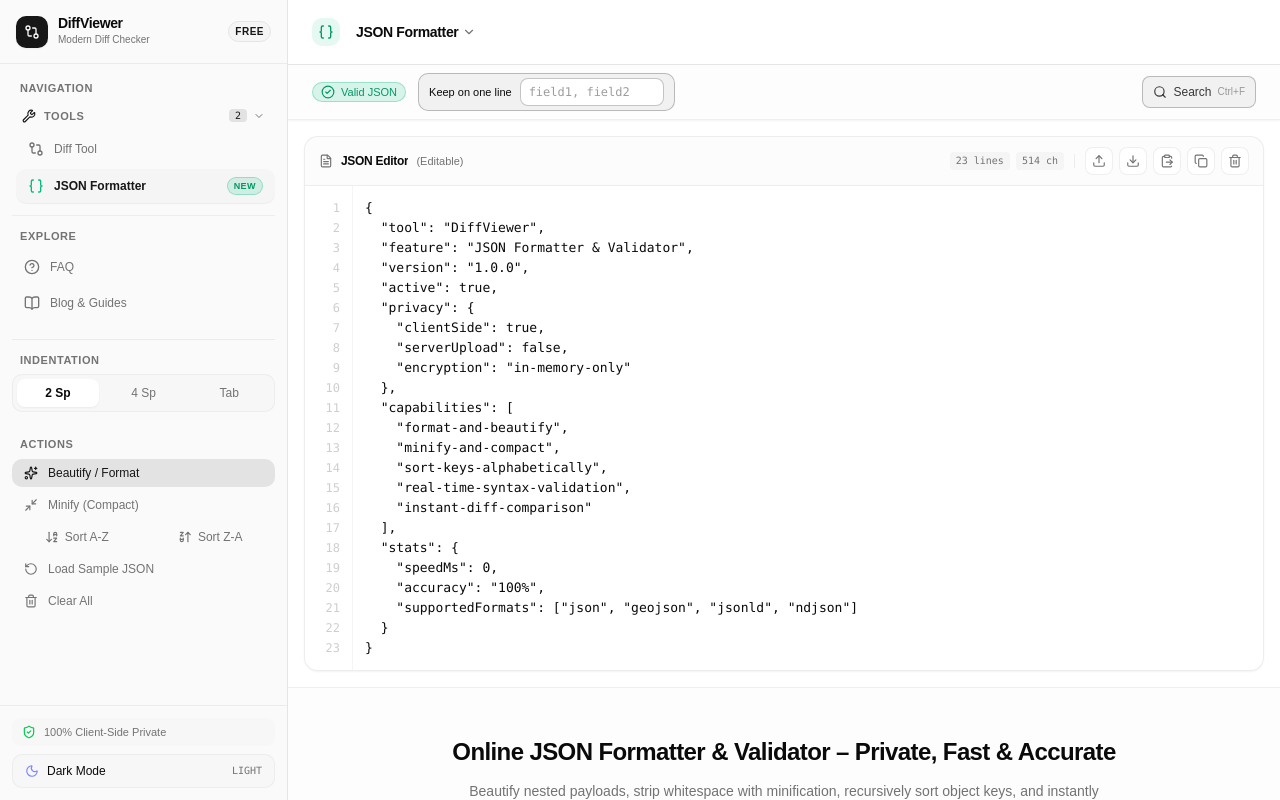
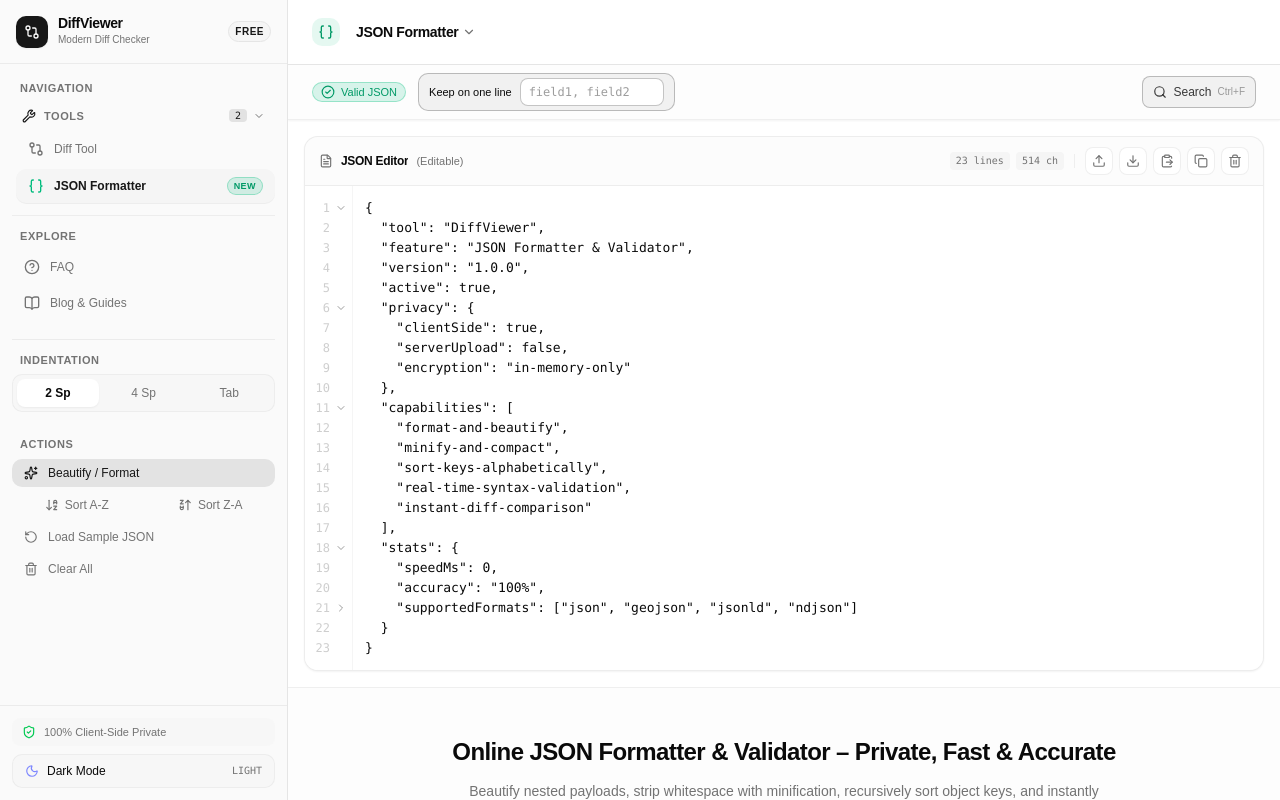
Before and after one commit to ujjwalraj123/diffviewer, a React (Vite) app: page /json-formatter in a window 1280 px wide. Built offline with nearby package versions, Linux system fonts and the light colour scheme.

Commit message:
Add the Minimize option in JSON editor

```diff
--- a/src/components/AppSidebar.tsx
+++ b/src/components/AppSidebar.tsx
@@ -19,7 +19,6 @@ import {
   Braces,
   Wrench,
   Sparkles,
-  Minimize2,
   ArrowDownAZ,
   ChevronDown,
   ChevronRight,
@@ -44,7 +43,6 @@ export interface AppSidebarProps {
   jsonSortOrder?: "asc" | "desc" | null;
   onJsonSortOrderChange?: (order: "asc" | "desc") => void;
   onJsonFormat?: () => void;
-  onJsonMinify?: () => void;
   onJsonLoadSample?: () => void;
   onJsonClear?: () => void;
 }
@@ -66,7 +64,6 @@ export function AppSidebar({
   jsonSortOrder = null,
   onJsonSortOrderChange,
   onJsonFormat,
-  onJsonMinify,
   onJsonLoadSample,
   onJsonClear,
 }: AppSidebarProps) {
@@ -477,17 +474,6 @@ export function AppSidebar({
                     <span>Beautify / Format</span>
                   </button>
 
-                  {onJsonMinify && (
-                    <button
-                      type="button"
-                      onClick={onJsonMinify}
-                      className="w-full flex items-center gap-2.5 px-3 py-1.5 rounded-lg text-xs font-medium text-muted-foreground hover:bg-sidebar-accent hover:text-sidebar-foreground transition-colors cursor-pointer"
-                    >
-                      <Minimize2 className="size-3.5" />
-                      <span>Minify (Compact)</span>
-                    </button>
-                  )}
-
                   {onJsonSortOrderChange && (
                     <div className="grid grid-cols-2 gap-1">
                       {(["asc", "desc"] as const).map((order) => (
--- a/src/components/TextEditorPair.tsx
+++ b/src/components/TextEditorPair.tsx
@@ -1,6 +1,6 @@
 import { useRef, useEffect, useCallback, useMemo, useState, type ChangeEvent, type KeyboardEvent, type ReactNode } from 'react'
 import { CopyButton } from './CopyButton'
-import { ClipboardPaste, Trash2, FileText, Search, ChevronUp, ChevronDown, X } from 'lucide-react'
+import { ClipboardPaste, Trash2, FileText, Search, ChevronUp, ChevronDown, ChevronRight, X } from 'lucide-react'
 import { findTextMatches } from '../lib/utils'
 
 function getHighlightSegments(value: string, start: number, length: number) {
@@ -62,6 +62,50 @@ export interface CodeEditorPaneProps {
   selectionRequest?: { start: number; length: number; token: number } | undefined
   searchMatches?: Array<{ start: number; length: number }> | undefined
   activeSearchIndex?: number | undefined
+  jsonBlockIndent?: string
+}
+
+interface JsonBlock {
+  start: number
+  end: number
+  line: number
+}
+
+function findJsonBlocks(value: string): JsonBlock[] {
+  const stack: Array<{ start: number; line: number; open: string }> = []
+  const blocks: JsonBlock[] = []
+  let inString = false
+  let escaped = false
+  let line = 0
+
+  for (let index = 0; index < value.length; index += 1) {
+    const character = value[index]
+    if (inString) {
+      if (escaped) escaped = false
+      else if (character === '\\') escaped = true
+      else if (character === '"') inString = false
+    } else if (character === '"') {
+      inString = true
+    } else if (character === '{' || character === '[') {
+      stack.push({ start: index, line, open: character })
+    } else if (character === '}' || character === ']') {
+      const current = stack[stack.length - 1]
+      if (
+        current &&
+        ((current.open === '{' && character === '}') ||
+          (current.open === '[' && character === ']'))
+      ) {
+        stack.pop()
+        if (index > current.start + 1) {
+          blocks.push({ start: current.start, end: index + 1, line: current.line })
+        }
+      }
+    }
+
+    if (character === '\n') line += 1
+  }
+
+  return blocks
 }
 
 export function CodeEditorPane({
@@ -82,6 +126,7 @@ export function CodeEditorPane({
   selectionRequest,
   searchMatches,
   activeSearchIndex,
+  jsonBlockIndent,
 }: CodeEditorPaneProps) {
   const textareaRef = useRef<HTMLTextAreaElement>(null)
   const gutterRef = useRef<HTMLDivElement>(null)
@@ -97,6 +142,42 @@ export function CodeEditorPane({
   const matches = useMemo(() => findTextMatches(value, searchQuery), [searchQuery, value])
   const selectedMatchIndex =
     matches.length > 0 ? activeMatchIndex % matches.length : -1
+  const jsonBlocksByLine = useMemo(() => {
+    const blocksByLine = new Map<number, JsonBlock>()
+    if (jsonBlockIndent === undefined) return blocksByLine
+
+    for (const block of findJsonBlocks(value)) {
+      const existing = blocksByLine.get(block.line)
+      if (!existing || block.end > existing.end) {
+        blocksByLine.set(block.line, block)
+      }
+    }
+    return blocksByLine
+  }, [jsonBlockIndent, value])
+
+  const toggleJsonBlock = (block: JsonBlock) => {
+    if (jsonBlockIndent === undefined) return
+    const source = value.slice(block.start, block.end)
+    const parsed = JSON.parse(source) as unknown
+    let replacement: string
+    if (source.includes('\n')) {
+      replacement = JSON.stringify(parsed)
+    } else {
+      const expanded = JSON.stringify(parsed, null, jsonBlockIndent)
+      const lineStart = value.lastIndexOf('\n', block.start - 1) + 1
+      const lineIndent = value.slice(lineStart, block.start).match(/^\s*/)?.[0] ?? ''
+      replacement = expanded
+        .split('\n')
+        .map((expandedLine, index) =>
+          index === 0 ? expandedLine : `${lineIndent}${expandedLine}`,
+        )
+        .join('\n')
+    }
+
+    onChange(
+      `${value.slice(0, block.start)}${replacement}${value.slice(block.end)}`,
+    )
+  }
 
   // Synchronize gutter and highlight overlays with textarea scrolling
   const handleScroll = () => {
@@ -482,19 +563,44 @@ export function CodeEditorPane({
         {/* Line Numbers Gutter */}
         <div
           ref={gutterRef}
-          aria-hidden="true"
-          className="w-12 shrink-0 py-3 text-right pr-3 select-none text-muted-foreground/35 border-r border-border/40 overflow-hidden text-xs leading-[20px] font-mono z-[2] bg-background/95 backdrop-blur-xs"
+          role="group"
+          aria-label="Editor line numbers and JSON block controls"
+          style={{
+            width: `calc(${String(lineCount).length}ch + 1.75rem)`,
+          }}
+          className="min-w-12 shrink-0 py-3 px-1 select-none text-muted-foreground/35 border-r border-border/40 overflow-hidden text-xs leading-[20px] font-mono z-[2] bg-background/95 backdrop-blur-xs"
         >
           {Array.from({ length: lineCount }, (_, i) => {
             const isError = errorLine !== undefined && errorLine !== null && i + 1 === errorLine
+            const block = jsonBlocksByLine.get(i)
+            const isMinimized = block
+              ? !value.slice(block.start, block.end).includes('\n')
+              : false
             return (
               <div
                 key={i + 1}
-                className={`h-[20px] transition-colors ${
+                className={`grid h-[20px] grid-cols-[minmax(0,1fr)_14px] items-center gap-1 transition-colors ${
                   isError ? 'bg-destructive/25 text-destructive font-bold' : ''
                 }`}
               >
-                {i + 1}
+                <span className="text-right">{i + 1}</span>
+                {block && (
+                  <button
+                    type="button"
+                    onMouseDown={(event) => event.preventDefault()}
+                    onClick={() => toggleJsonBlock(block)}
+                    title={`${isMinimized ? 'Expand' : 'Minimize'} JSON block on line ${i + 1}`}
+                    aria-label={`${isMinimized ? 'Expand' : 'Minimize'} JSON block on line ${i + 1}`}
+                    className="inline-flex size-3.5 items-center justify-center rounded-sm text-muted-foreground/70 transition-colors hover:bg-muted hover:text-foreground focus-visible:outline-none focus-visible:ring-1 focus-visible:ring-ring"
+                  >
+                    {isMinimized ? (
+                      <ChevronRight className="size-3" />
+                    ) : (
+                      <ChevronDown className="size-3" />
+                    )}
+                  </button>
+                )}
+                {!block && <span aria-hidden="true" className="size-3.5" />}
               </div>
             )
           })}
--- a/src/pages/JsonFormatterPage.tsx
+++ b/src/pages/JsonFormatterPage.tsx
@@ -11,7 +11,6 @@ import { JSON_FAQS } from "../content/faqs";
 import { findTextMatches } from "../lib/utils";
 import {
   Sparkles,
-  Minimize2,
   ArrowDownAZ,
   RotateCcw,
   Trash2,
@@ -826,14 +825,6 @@ function formatJsonData(
     sortOrder,
     singleLineFieldNames,
   );
-}
-
-function minifyJsonData(
-  data: unknown,
-  sortKeys = false,
-  sortOrder: "asc" | "desc" | null = "asc",
-): string {
-  return stringifyJsonData(data, 0, sortKeys, sortOrder);
 }
 
 export default function JsonFormatterPage() {
@@ -980,14 +971,6 @@ export default function JsonFormatterPage() {
     );
   };
 
-  const handleMinify = () => {
-    if (!inputJson.trim() || !parseResult.valid) return;
-    setAutoFixChanges(null);
-    setInputJson(
-      minifyJsonData(parseResult.data, sortOrder !== null, sortOrder),
-    );
-  };
-
   const handleSortKeys = (order: "asc" | "desc") => {
     setSortOrder(order);
     if (inputJson.trim() && parseResult.valid) {
@@ -1173,12 +1156,6 @@ export default function JsonFormatterPage() {
       label: "Format JSON",
       Icon: Sparkles,
       onSelect: handleFormat,
-      disabled: !parseResult.valid || !inputJson.trim(),
-    },
-    {
-      label: "Minify JSON",
-      Icon: Minimize2,
-      onSelect: handleMinify,
       disabled: !parseResult.valid || !inputJson.trim(),
     },
     {
@@ -1261,7 +1238,6 @@ export default function JsonFormatterPage() {
       jsonSortOrder={sortOrder}
       onJsonSortOrderChange={handleSortKeys}
       onJsonFormat={handleFormat}
-      onJsonMinify={handleMinify}
       onJsonLoadSample={handleLoadSample}
       onJsonClear={handleClear}
     >
@@ -1395,6 +1371,13 @@ export default function JsonFormatterPage() {
               selectionRequest={searchSelection}
               searchMatches={searchOpen && searchQuery ? searchResults : undefined}
               activeSearchIndex={selectedSearchIndex}
+              jsonBlockIndent={
+                hasStrictJsonSyntax
+                  ? indent === "tab"
+                    ? "\t"
+                    : " ".repeat(indent)
+                  : undefined
+              }
               editorNotice={
                 <>
                   {fileUploadStatus?.kind === "error" && (
```
Also changed, not shown: 1 other file (tests, documents, lock files or other folders).
